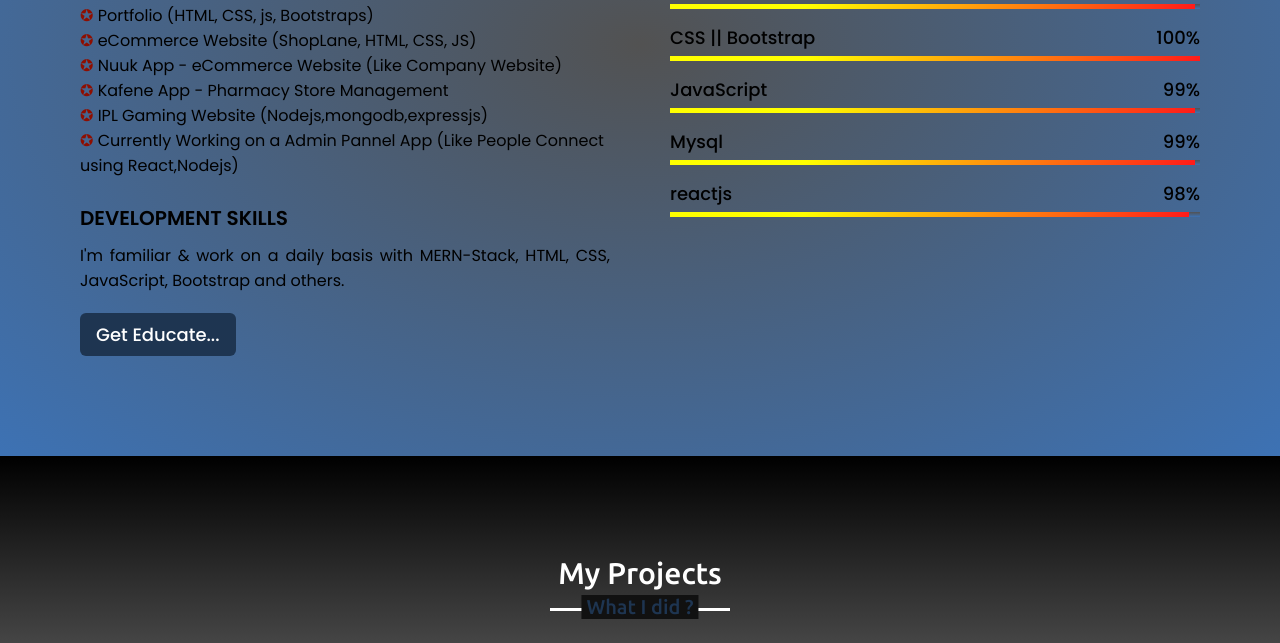
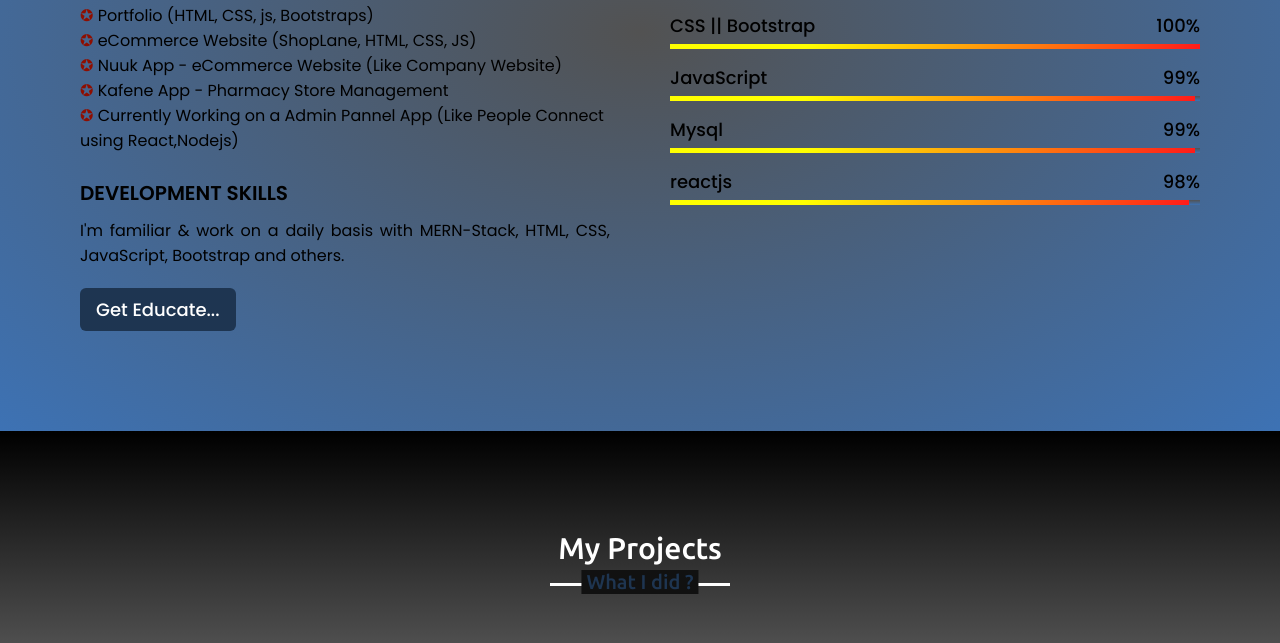
Before and after one commit to somuakash/my-protfolio, a plain HTML site: page index.html in a window 1280 px wide. Shown: the part 2661-3304 px from the top of the page. Drawn offline with nearby package versions, Linux system fonts and the light colour scheme; a web font is replaced by a local one.

Commit message:
Update index.html

```diff
--- a/index.html
+++ b/index.html
@@ -113,7 +113,7 @@
                 <li class="project">eCommerce Website (ShopLane, HTML, CSS, JS)</li>
                 <li class="project">Nuuk App - eCommerce Website (Like Company Website)</li>
                 <li class="project">Kafene App - Pharmacy Store Management</li>
-                <li class="project">IPL Gaming Website (Nodejs,mongodb,expressjs)</li>
+                <!--<li class="project">IPL Gaming Website (Nodejs,mongodb,expressjs)</li>-->
                 <li class="project">Currently Working on a Admin Pannel App (Like People Connect using React,Nodejs)</li>
               </p>
 
```
